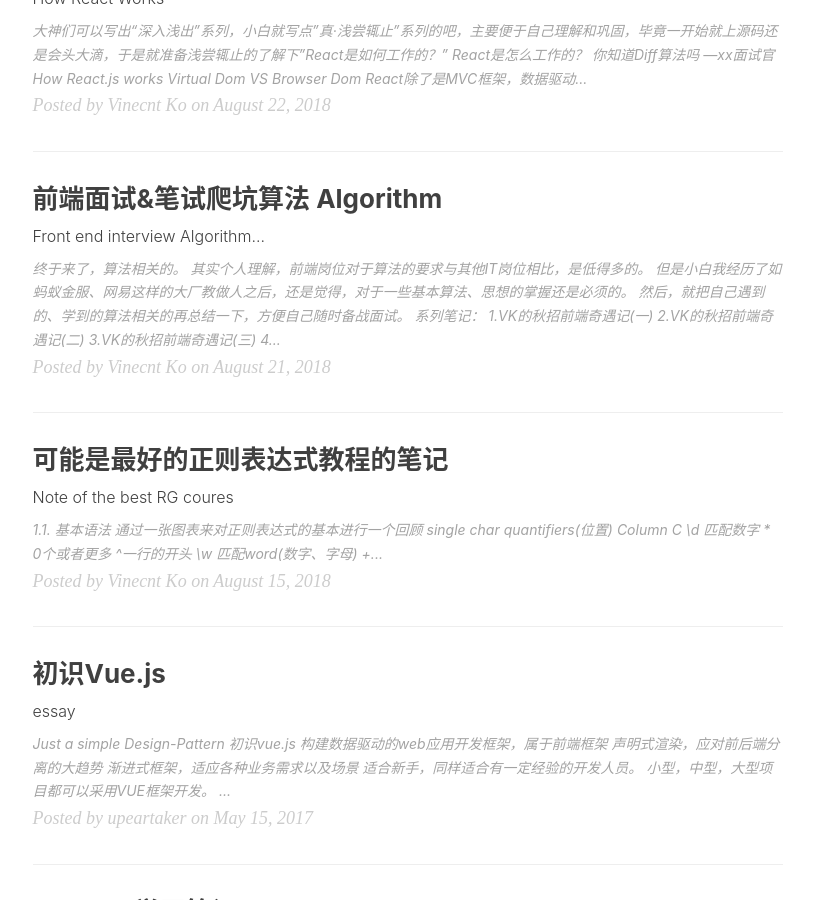
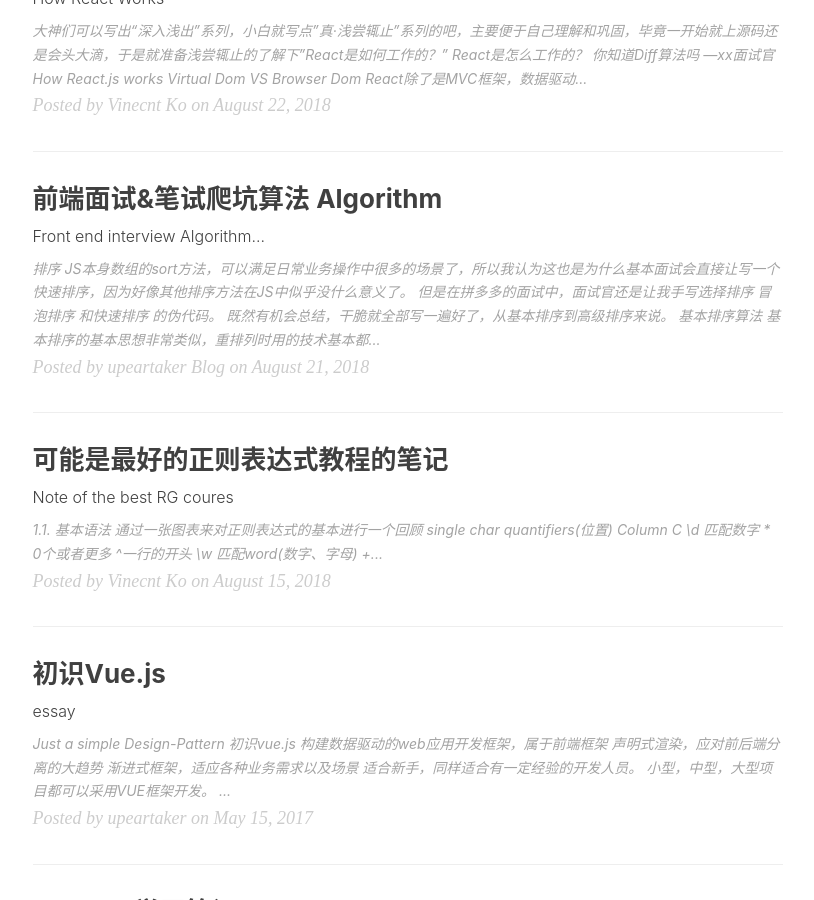
Before and after one commit to upeartaker/upeartaker.github.io, a Jekyll site: the page built from index.html, in a window 1280 px wide and 900 px high, scrolled down 1731 px. Shown: the whole window, without its empty margins (135-949 px from the left). Built offline with Jekyll 4.4.1, drawn with Linux system fonts in a browser that asks for light colours; nearby versions of some CDN libraries; Markdown is read by kramdown in place of the engine named in the settings; the list of posts is cut into pages by our own code; comment, search, counter and statistics services are not loaded.

Commit message:
Update 2018-08-21-front end interview algorithm.md

```diff
--- a/_posts/2018-08-21-front end interview algorithm.md
+++ b/_posts/2018-08-21-front end interview algorithm.md
@@ -3,7 +3,6 @@
 title:      "前端面试&笔试爬坑算法 Algorithm"
 subtitle:   "Front end interview Algorithm..."
 date:       2018-08-21 12:00:00
-author:     "Vinecnt Ko"
 header-img: "img/post-bg-nextgen-web-pwa.jpg"
 header-mask: 0.3
 catalog:    true
@@ -13,19 +12,6 @@
     - 算法
 ---
 
-终于来了，算法相关的。 其实个人理解，前端岗位对于算法的要求与其他IT岗位相比，是低得多的。 但是小白我经历了如蚂蚁金服、网易这样的大厂教做人之后，还是觉得，对于一些基本算法、思想的掌握还是必须的。 然后，就把自己遇到的、学到的算法相关的再总结一下，方便自己随时备战面试。
-
-系列笔记：
-
-[1.VK的秋招前端奇遇记(一)](https://forrany.github.io/2018/08/10/VK-mistake(1)/)
-
-[2.VK的秋招前端奇遇记(二)](https://forrany.github.io/2018/08/11/VK-mistake(2)/)
-
-[3.VK的秋招前端奇遇记(三)](https://forrany.github.io/2018/08/12/VK-mistake(3)/)
-
-[4.番外篇：前端面试&笔试算法 Algorithm](https://forrany.github.io/2018/08/21/front-end-interview-algorithm/)
-
----
 
 ## 排序
 
```
